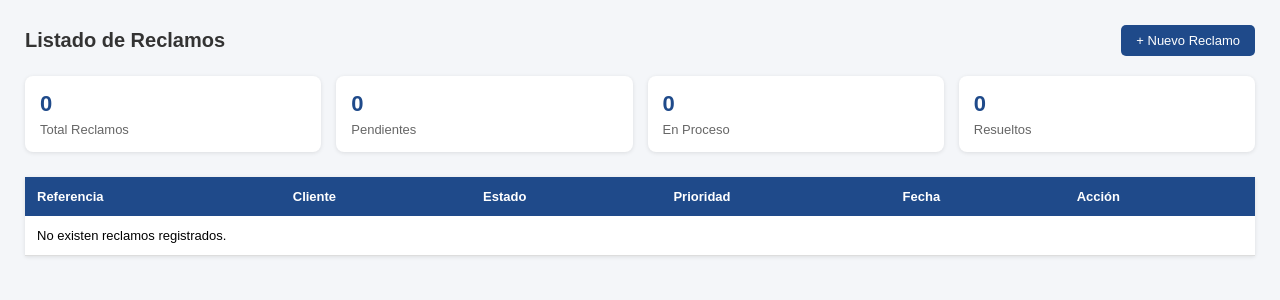
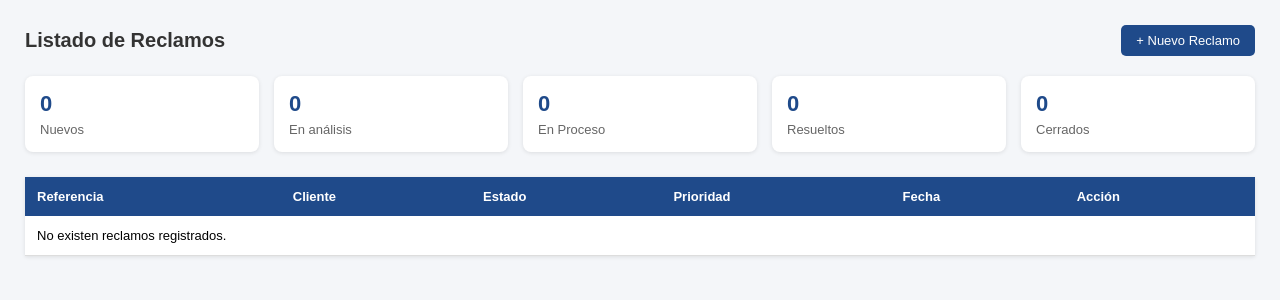
Before and after one commit to Ana2026O/sistema-reclamos, a Django app: page /panel_control/ in a window 1280 px wide. Shown: the part 74-374 px from the top of the page. Run offline with Django 5.2, Linux system fonts and the light colour scheme; data that the repository does not hold is empty.

Commit message:
Corrige contadores de estados en panel de control y ajustes en menú admin

```diff
--- a/reclamos/templates/reclamos/menu_admin.html
+++ b/reclamos/templates/reclamos/menu_admin.html
@@ -162,7 +162,7 @@ body{
     </button>
 
     <button class="boton" onclick="window.location.href='{% url 'panel_control' %}'">
-        Gestión ABM
+        Gestión ABM de reclamos
     </button>
 
     <button class="boton" onclick="window.location.href='{% url 'reportes' %}'">
--- a/reclamos/templates/reclamos/panel_control.html
+++ b/reclamos/templates/reclamos/panel_control.html
@@ -200,13 +200,13 @@
             <div class="cards">
 
                 <div class="card">
-                <h3>{{ total }}</h3>
-                <p>Total Reclamos</p>
+                      <h3>{{ nuevos }}</h3>
+                        <p>Nuevos</p>
                         </div>
 
                 <div class="card">
-                <h3>{{ pendientes }}</h3>
-                <p>Pendientes</p>
+                <h3>{{ analisis }}</h3>
+                <p>En análisis</p>
                 </div>
 
                 <div class="card">
@@ -218,6 +218,12 @@
                     <h3>{{ resueltos }}</h3>
                 <p>Resueltos</p>
                 </div>
+
+                 <div class="card">
+                 <h3>{{ cerrados }}</h3>
+                <p>Cerrados</p>
+                 </div>
+
 
             </div>
 
--- a/reclamos/views.py
+++ b/reclamos/views.py
@@ -122,6 +122,8 @@ def login_admin(request):
 
 
 
+
+
 # ---------------- MENÚ ADMIN ----------------
 def menu_admin(request):
     return render(request, 'reclamos/menu_admin.html')
@@ -133,9 +135,11 @@ def panel_control(request):
     context = {
         'reclamos': reclamos,
         'total': reclamos.count(),
-        'pendientes': reclamos.filter(estado__nombre='Pendiente').count(),
-        'proceso': reclamos.filter(estado__nombre='En Proceso').count(),
+        'nuevos': reclamos.filter(estado__nombre='Nuevo').count(),
+        'analisis': reclamos.filter(estado__nombre='En analisis').count(),
+        'proceso': reclamos.filter(estado__nombre='En proceso').count(),
         'resueltos': reclamos.filter(estado__nombre='Resuelto').count(),
+        'cerrados': reclamos.filter(estado__nombre='Cerrado').count(),
     }
     return render(request, 'reclamos/panel_control.html', context)
 
```
Lines whose indentation alone changed are shown as unchanged.
